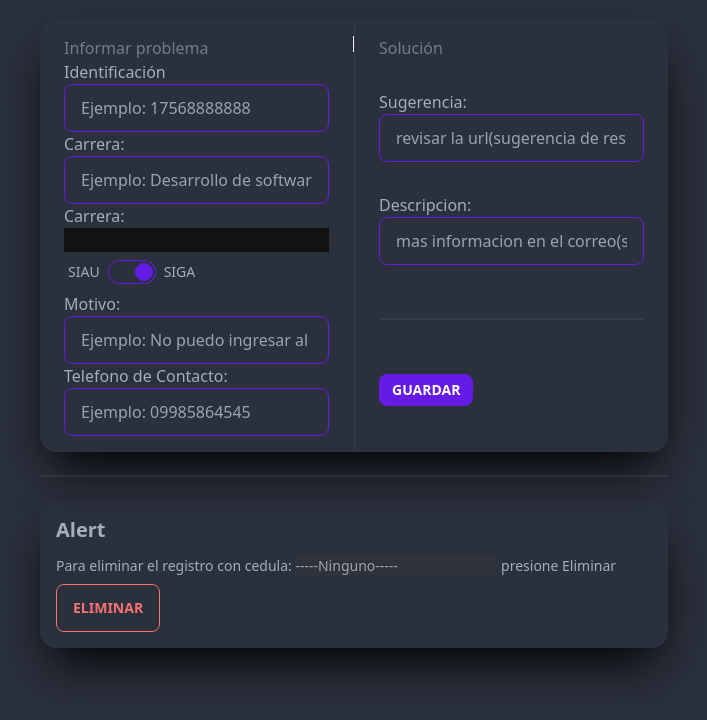
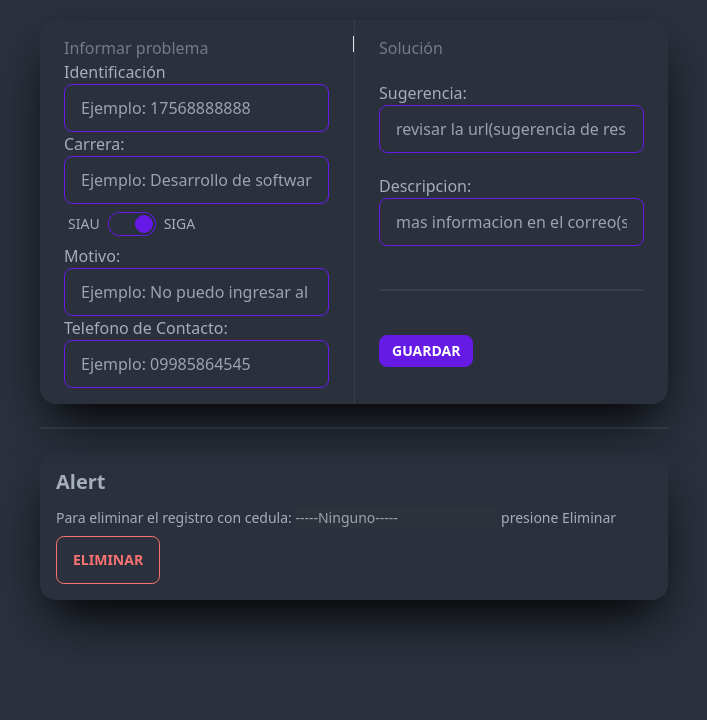
Before and after one commit to luis1234569/java_angular_backend_frontend, an Angular app in the folder ticket/: page /tsticket in a window 1280 px wide. Shown: the top 720 px of the page, without its empty margins (286-993 px from the left). Built offline with nearby package versions, Linux system fonts and the light colour scheme.

Commit message:
selector de carrera

```diff
--- a/ticket/src/app/ts-ticket/ts-ticket.component.html
+++ b/ticket/src/app/ts-ticket/ts-ticket.component.html
@@ -105,10 +105,7 @@
         <input class="input input-primary" type="text" name="" id="" placeholder="Ejemplo: Desarrollo de software"
           [(ngModel)]="currentEntity.carrera">
       </div>
-      <div class="form-control">
-        <label for="">Carrera:</label>
-        <input type="option" class="option">
-      </div>
+
       <div class="form-control">
         <label class="label cursor-pointer justify-start">
           <span class="label-text mr-2">SIAU</span>
```
